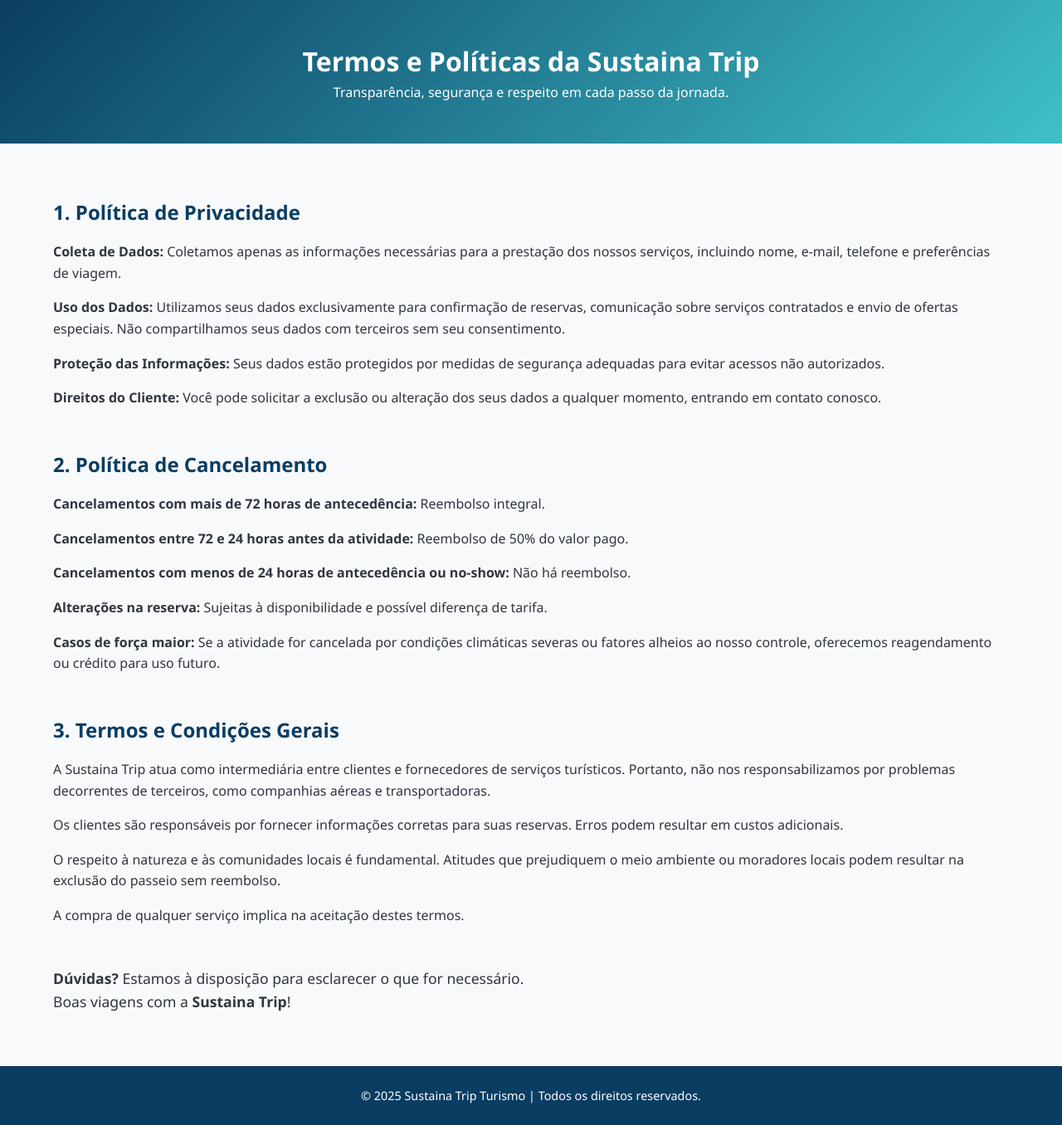
After one commit to knnrz/SustainaTurHome, a PHP site: page /politicas.html in a window 1280 px wide. The commit adds this page. Shown: the whole page at 83% size. Run offline with PHP 8.4, Linux system fonts and the light colour scheme.

Commit message:
atualizei algumas cosillas

```diff
--- a/css/style.css
+++ b/css/style.css
@@ -340,3 +340,90 @@
   color: #00ffaa;
   text-decoration: underline; /* sublinhar só no hover */
 }
+
+.header-termos {
+  background: linear-gradient(135deg, #0a3d62, #3fc1c9);
+  color: #fff;
+  padding: 3rem 0;
+  text-align: center;
+}
+
+.termos {
+  background-color: #f8f9fa;
+  color: #2f3640;
+  padding: 4rem 0;
+}
+
+.termo-section {
+  margin-bottom: 3rem;
+}
+
+.termo-section h2 {
+  color: #0a3d62;
+  margin-bottom: 1rem;
+}
+
+.termo-section p {
+  line-height: 1.6;
+  margin-bottom: 1rem;
+}
+
+.contato-termo {
+  margin-top: 2rem;
+  font-weight: 500;
+  font-size: 1.1rem;
+}
+
+.footer {
+  background-color: #0a3d62;
+  color: #fff;
+  text-align: center;
+  padding: 1.5rem 0;
+}
+.cookie-banner {
+  position: fixed;
+  bottom: 20px;
+  left: 20px;
+  right: 20px;
+  background: #fffef0;
+  border: 1px solid #ddd;
+  box-shadow: 0 5px 20px rgba(0,0,0,0.1);
+  padding: 1rem 2rem;
+  z-index: 999;
+  display: flex;
+  flex-direction: column;
+  gap: 0.5rem;
+  animation: fadeIn 0.6s ease-in-out;
+  font-size: 0.9rem;
+  border-radius: 10px;
+}
+
+.cookie-banner p {
+  margin: 0;
+  color: #333;
+}
+
+.cookie-banner a {
+  color: #007b88;
+  text-decoration: underline;
+}
+
+.cookie-banner button {
+  background: #007b88;
+  color: white;
+  border: none;
+  padding: 0.5rem 1rem;
+  cursor: pointer;
+  align-self: flex-end;
+  border-radius: 5px;
+  transition: background 0.3s;
+}
+
+.cookie-banner button:hover {
+  background: #005f66;
+}
+
+@keyframes fadeIn {
+  from { opacity: 0; transform: translateY(30px); }
+  to { opacity: 1; transform: translateY(0); }
+}
--- a/index.html
+++ b/index.html
@@ -418,6 +418,9 @@
   </address>
   <p>&copy; 2025 Sustaina Trip Turismo. Feito com propósito e rebeldia consciente.</p>
  </footer><button id="back-to-top" title="Voltar ao topo">⬆️</button>
-
+<div id="cookie-banner" class="cookie-banner">
+  <p>Usamos cookies para melhorar sua experiência e analisar nosso tráfego. Ao continuar, você concorda com nossa <a href=politicas.html " target="_blank">Política de Privacidade</a>.</p>
+  <button id="accept-cookies">Aceitar</button>
+</div>
   </body>
 </html>
--- /dev/null
+++ b/politicas.html
@@ -0,0 +1,59 @@
+<!DOCTYPE html>
+<html lang="pt-br">
+<head>
+  <meta charset="UTF-8" />
+  <meta name="viewport" content="width=device-width, initial-scale=1.0"/>
+  <title>Termos e Políticas | Sustaina Trip Turismo</title>
+  <link rel="stylesheet" href="css/style.css" />
+</head>
+<body>
+
+  <header class="header-termos">
+    <div class="container">
+      <h1>Termos e Políticas da Sustaina Trip</h1>
+      <p>Transparência, segurança e respeito em cada passo da jornada.</p>
+    </div>
+  </header>
+
+  <main class="termos">
+    <div class="container">
+      <section class="termo-section">
+        <h2>1. Política de Privacidade</h2>
+        <p><strong>Coleta de Dados:</strong> Coletamos apenas as informações necessárias para a prestação dos nossos serviços, incluindo nome, e-mail, telefone e preferências de viagem.</p>
+        <p><strong>Uso dos Dados:</strong> Utilizamos seus dados exclusivamente para confirmação de reservas, comunicação sobre serviços contratados e envio de ofertas especiais. Não compartilhamos seus dados com terceiros sem seu consentimento.</p>
+        <p><strong>Proteção das Informações:</strong> Seus dados estão protegidos por medidas de segurança adequadas para evitar acessos não autorizados.</p>
+        <p><strong>Direitos do Cliente:</strong> Você pode solicitar a exclusão ou alteração dos seus dados a qualquer momento, entrando em contato conosco.</p>
+      </section>
+
+      <section class="termo-section">
+        <h2>2. Política de Cancelamento</h2>
+        <p><strong>Cancelamentos com mais de 72 horas de antecedência:</strong> Reembolso integral.</p>
+        <p><strong>Cancelamentos entre 72 e 24 horas antes da atividade:</strong> Reembolso de 50% do valor pago.</p>
+        <p><strong>Cancelamentos com menos de 24 horas de antecedência ou no-show:</strong> Não há reembolso.</p>
+        <p><strong>Alterações na reserva:</strong> Sujeitas à disponibilidade e possível diferença de tarifa.</p>
+        <p><strong>Casos de força maior:</strong> Se a atividade for cancelada por condições climáticas severas ou fatores alheios ao nosso controle, oferecemos reagendamento ou crédito para uso futuro.</p>
+      </section>
+
+      <section class="termo-section">
+        <h2>3. Termos e Condições Gerais</h2>
+        <p>A Sustaina Trip atua como intermediária entre clientes e fornecedores de serviços turísticos. Portanto, não nos responsabilizamos por problemas decorrentes de terceiros, como companhias aéreas e transportadoras.</p>
+        <p>Os clientes são responsáveis por fornecer informações corretas para suas reservas. Erros podem resultar em custos adicionais.</p>
+        <p>O respeito à natureza e às comunidades locais é fundamental. Atitudes que prejudiquem o meio ambiente ou moradores locais podem resultar na exclusão do passeio sem reembolso.</p>
+        <p>A compra de qualquer serviço implica na aceitação destes termos.</p>
+      </section>
+
+      <section class="contato-termo">
+        <p><strong>Dúvidas?</strong> Estamos à disposição para esclarecer o que for necessário.</p>
+        <p>Boas viagens com a <strong>Sustaina Trip</strong>!</p>
+      </section>
+    </div>
+  </main>
+
+  <footer class="footer">
+    <div class="container">
+      <p>&copy; 2025 Sustaina Trip Turismo | Todos os direitos reservados.</p>
+    </div>
+  </footer>
+
+</body>
+</html>
```
Also changed, not shown: js/script.js (+20 -0 lines), img/mapa-interior.png (renamed from mapa-interior.png).
